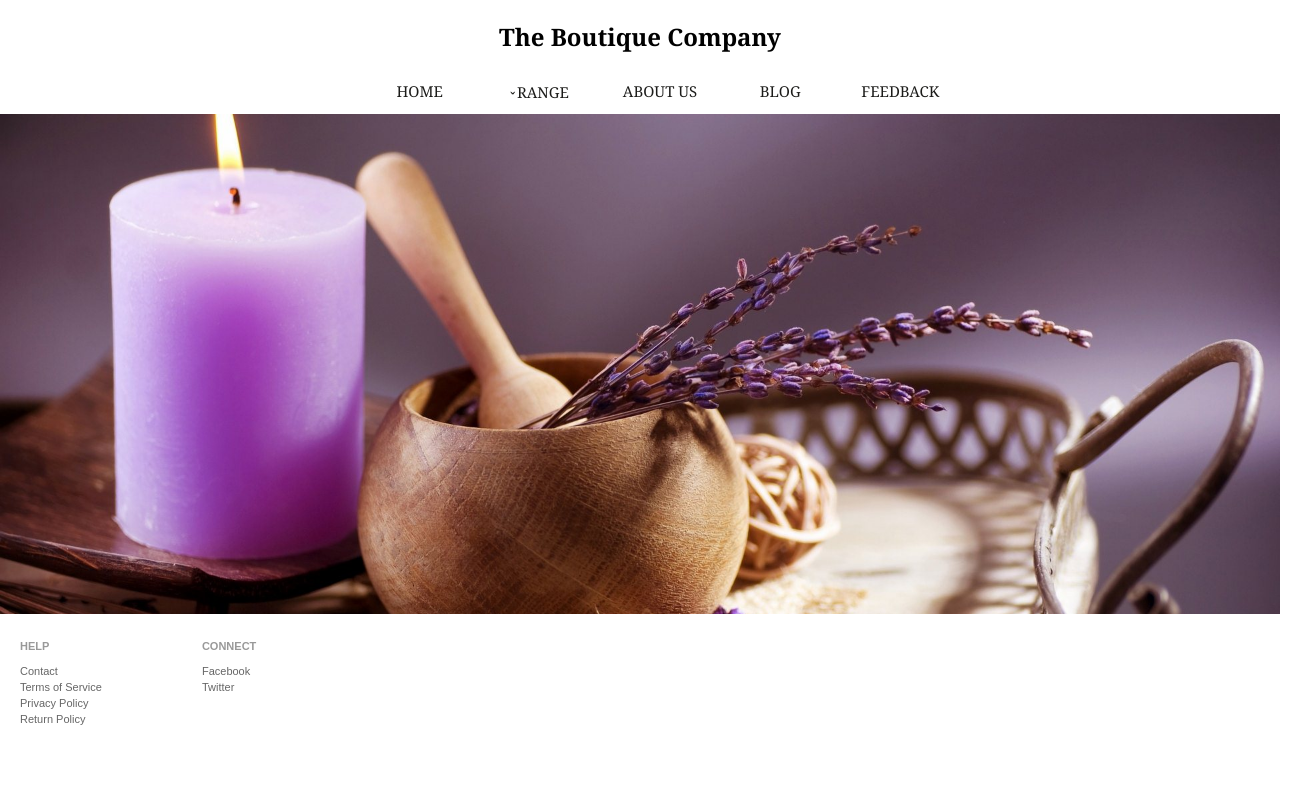
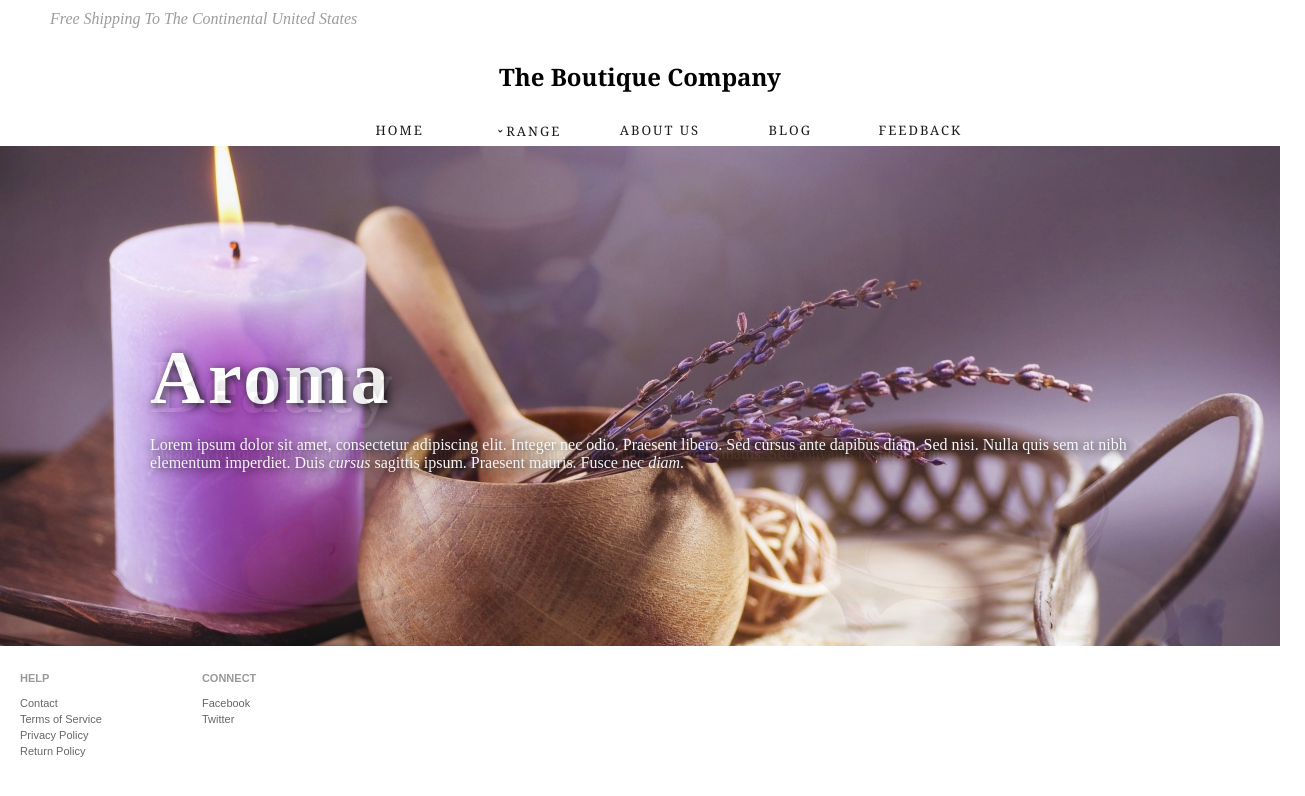
Before and after one commit to beeven/boutique, a website: page public/index.html at #/home in a window 1280 px wide. Shown: the whole page, 1305 px wide, since content can reach past the window. Drawn offline with Linux system fonts and the light colour scheme.

Commit message:
setup slick carousel

```diff
--- a/public/index.html
+++ b/public/index.html
@@ -28,12 +28,9 @@
   <body ng-app="boutique">
       <div class="page-wrap">
           <div class="page">
-              <header>
+              <header ng-controller="HeaderCtrl">
                   <div class="account-bar">
-                      <div class="account-links">
-                          <div class="account-trigger"></div>
-                          <div class="cart-trigger"></div>
-                      </div>
+                      <span>Free Shipping To The Continental United States</span>
                   </div>
                   <div class="banner">
                       <h2>The Boutique Company</h2>
--- a/public/js/app.js
+++ b/public/js/app.js
@@ -1,7 +1,7 @@
 (function(){
     "use strict";
 
-    angular.module("boutique",["ngResource","ngAnimate","ngSanitize","ui.router","boutique.controllers","boutique.services"])
+    angular.module("boutique",["ngResource","ngAnimate","ngSanitize","ui.router","boutique.controllers","boutique.services",'slick'])
     .config(function($stateProvider,$urlRouterProvider){
         $stateProvider
         .state("home",{
--- a/public/js/controllers.js
+++ b/public/js/controllers.js
@@ -2,8 +2,15 @@
     "use strict";
 
 angular.module("boutique.controllers",["boutique.services"])
+.controller("HeaderCtrl",function($scope,Goods){
+
+})
 .controller("HomeCtrl",function($scope,Goods){
     $scope.goods = Goods.all();
-});
+})
+.controller("GoodsCtrl",function($scope,Goods,$stateParams){
+    $scope.goodName = $stateParams.name;
+})
+;
 
 })();
--- a/public/js/services.js
+++ b/public/js/services.js
@@ -6,25 +6,25 @@ angular.module("boutique.services",["ngResource"])
         var goods = [
             {
                 name: "Aroma",
-                description: "",
+                description: "Lorem ipsum dolor sit amet, consectetur adipiscing elit. Integer nec odio. Praesent libero. Sed cursus ante dapibus diam. Sed nisi. Nulla quis sem at nibh elementum imperdiet. Duis <i>cursus</i> sagittis ipsum. Praesent mauris. Fusce nec <i>diam.</i>",
                 links: ["http://www.google.com","http://www.yahoo.com"],
-                backgroundImage: "img/purple-candle.jpg",
+                backgroundImage: "url('img/purple-candle.jpg')",
                 price: 100,
                 pics: []
             },
             {
                 name: "Beauty",
-                description: "",
+                description: " Curabitur tortor. Pellentesque nibh. Aenean quam. In scelerisque sem at dolor. Maecenas mattis. Sed convallis tristique sem.",
                 links: ["http://www.google.com","http://www.yahoo.com"],
-                backgroundImage: "img/interior_romance.jpg",
+                backgroundImage: "url('img/interior_romance.jpg')",
                 price: 150,
                 pics: []
             },
             {
                 name: "Care",
-                description: "",
+                description: "<i>Proin</i> Fusce ac <i>porttitor.</i> turpis quis ligula lacinia aliquet. Mauris ipsum. Nulla metus metus, ullamcorper vel, tincidunt sed, euismod in, nibh. Quisque volutpat condimentum velit. Class aptent taciti sociosqu ad litora torquent per conubia nostra, per inceptos himenaeos. Nam nec <i>aptent</i> ante. Sed lacinia, urna non tincidunt mattis, tortor neque adipiscing diam, a cursus ipsum ante quis <i>litora</i> turpis. Nulla facilisi. Ut <i>ante.</i> fringilla. Suspendisse potenti. Nunc feugiat mi a tellus consequat imperdiet. Vestibulum <i>cursus</i> sapien. Proin quam. Etiam ultrices. Suspendisse in justo eu magna luctus suscipit. Sed lectus. Integer euismod lacus luctus magna. Quisque cursus, metus vitae pharetra auctor, sem massa mattis sem,",
                 links: ["http://www.google.com","http://www.yahoo.com"],
-                backgroundImage: "aromatherapy.jpg",
+                backgroundImage: "url('img/aromatherapy.jpg')",
                 price: 180,
                 pics: []
             },
@@ -43,6 +43,10 @@ angular.module("boutique.services",["ngResource"])
                 }
             }
         };
-    });
+    })
+    .factory('Blogs',function($http){
+
+    })
+    ;
 
 })();
--- a/public/templates/home.html
+++ b/public/templates/home.html
@@ -1,9 +1,9 @@
 <div class="home-content">
-    <slick>
+    <slick class="slides" infinite="true" autoplay="true" autoplay-speed="5000" fade="true" easing="linear" speed="800">
         <div class="slide-wrap" ng-repeat="item in goods">
-            <a href="#/range/{{item.name}}" class="slide">
-                <img ng-src="item.backgroundImage" alt="">
-                <span class="description">{{item.description}}</span>
+            <a href="#/range/{{item.name}}" class="slide" ng-style="{'background-image':item.backgroundImage}">
+                <h1 class="item-name">{{item.name}}</h1>
+                <span class="item-description" ng-bind-html="item.description"></span>
             </a>
         </div>
     </slick>
--- /dev/null
+++ b/styles/goods.styl
@@ -0,0 +1,5 @@
+.goods
+    height: 500px
+    display: flex
+    justify-content: center
+    align-items: center
--- a/styles/header.styl
+++ b/styles/header.styl
@@ -1,10 +1,13 @@
 
-// .account-bar
-//     height: 41px
-//     .account-links
-//         float: right
+.account-bar
+    height: 20px
+    padding-left: 50px
+    font-style: italic
+    padding-top: 10px
+    color: rgb(156, 156, 156)
 
 .banner
+    margin-top: 30px
     text-align: center
     font-family: Georgia, serif
 
@@ -30,8 +33,11 @@ $menu-text-color-hover = rgb(163, 149, 73)
         li
             width: 100px
             height: 25px
-            padding: 8px
-            font-size: 15px
+            padding-top: 8px
+            padding-bottom: 0px
+            padding-left: 13px
+            padding-right: 13px
+            font-size: 13px
             list-style-type: none
             display: inline-block
             color: $menu-text-color
@@ -39,6 +45,7 @@ $menu-text-color-hover = rgb(163, 149, 73)
             vertical-align: bottom
             text-transform: uppercase
             //box-sizing: border-box
+            letter-spacing: 2px
             a, a:visited
                 display: block
                 color: $menu-text-color
@@ -55,7 +62,7 @@ $menu-text-color-hover = rgb(163, 149, 73)
                     display: none
                     background-color: white
                     position: absolute
-                    top: 35px
+                    top: 30px
                     width: 98px
                     a
                         height: 25px
--- a/styles/home.styl
+++ b/styles/home.styl
@@ -1,19 +1,29 @@
 .home-content
-    background-image: url("../img/purple-candle.jpg")
-    background-size: cover
-    background-position: 50% 30%
+    //background-image: url("../img/purple-candle.jpg")
     height: 500px
-    display: flex
-    justify-content: center
-    align-items: center
-    .explore
-        background-color: rgba(0,0,0,0)
-        border-radius: 10px
-        border: 3px solid white
-        flex: initial
-        color: white
-        font-family: helvetica
-        font-size: 20px
-        width: 150px
-        height: 40px
-        cursor: pointer
+    over-flow: hidden
+    .slide-wrap
+        a.slide
+            height: 500px
+            background-position: 50% 20%
+            background-size: cover
+            text-decoration: none
+            display: flex
+            flex-direction: column
+            justify-content: center
+            align-items: flex-start
+            padding-left: 150px
+            padding-right: 150px
+            .item-name
+                color: white
+                //position: absolute
+                //top: 100px
+                //left: 200px
+                font-size: 76px
+                text-shadow: 2px 2px 10px #000000
+                letter-spacing: 3px
+                margin-top: 15px
+                margin-bottom: 15px
+            .item-description
+                color: white
+                text-shadow: 2px 2px 10px #000000
--- a/styles/main.styl
+++ b/styles/main.styl
@@ -5,47 +5,48 @@ html,body
 
 @import header
 @import home
+@import goods
 @import footer
 
-.ui-view-container {
-  position: relative;
-  //height: 65px;
-}
-
-[ui-view].ng-enter, [ui-view].ng-leave {
-  position: absolute;
-  left: 0;
-  right: 0;
-  -webkit-transition:all .5s ease-in-out;
-    -moz-transition:all .5s ease-in-out;
-    -o-transition:all .5s ease-in-out;
-    transition:all .5s ease-in-out;
-}
-
-[ui-view].ng-enter {
-  opacity: 0;
-  -webkit-transform:scale3d(0.5, 0.5, 0.5);
-  -moz-transform:scale3d(0.5, 0.5, 0.5);
-  transform:scale3d(0.5, 0.5, 0.5);
-}
-
-[ui-view].ng-enter-active {
-  opacity: 1;
-  -webkit-transform:scale3d(1, 1, 1);
-  -moz-transform:scale3d(1, 1, 1);
-  transform:scale3d(1, 1, 1);
-}
-
-[ui-view].ng-leave {
-  opacity: 1;
-  -webkit-transform:translate3d(0, 0, 0);
-  -moz-transform:translate3d(0, 0, 0);
-  transform:translate3d(0, 0, 0);
-}
-
-[ui-view].ng-leave-active {
-  opacity: 0;
-  -webkit-transform:translate3d(100px, 0, 0);
-  -moz-transform:translate3d(100px, 0, 0);
-  transform:translate3d(100px, 0, 0);
-}
+// .ui-view-container {
+//   position: relative;
+//   //height: 65px;
+// }
+//
+// [ui-view].ng-enter, [ui-view].ng-leave {
+//   position: absolute;
+//   left: 0;
+//   right: 0;
+//   -webkit-transition:all .5s ease-in-out;
+//     -moz-transition:all .5s ease-in-out;
+//     -o-transition:all .5s ease-in-out;
+//     transition:all .5s ease-in-out;
+// }
+//
+// [ui-view].ng-enter {
+//   opacity: 0;
+//   -webkit-transform:scale3d(0.5, 0.5, 0.5);
+//   -moz-transform:scale3d(0.5, 0.5, 0.5);
+//   transform:scale3d(0.5, 0.5, 0.5);
+// }
+//
+// [ui-view].ng-enter-active {
+//   opacity: 1;
+//   -webkit-transform:scale3d(1, 1, 1);
+//   -moz-transform:scale3d(1, 1, 1);
+//   transform:scale3d(1, 1, 1);
+// }
+//
+// [ui-view].ng-leave {
+//   opacity: 1;
+//   -webkit-transform:translate3d(0, 0, 0);
+//   -moz-transform:translate3d(0, 0, 0);
+//   transform:translate3d(0, 0, 0);
+// }
+//
+// [ui-view].ng-leave-active {
+//   opacity: 0;
+//   -webkit-transform:translate3d(100px, 0, 0);
+//   -moz-transform:translate3d(100px, 0, 0);
+//   transform:translate3d(100px, 0, 0);
+// }
```
Also changed, not shown: public/templates/goods.html (added, +3 -0 lines), public/css/main.css.
